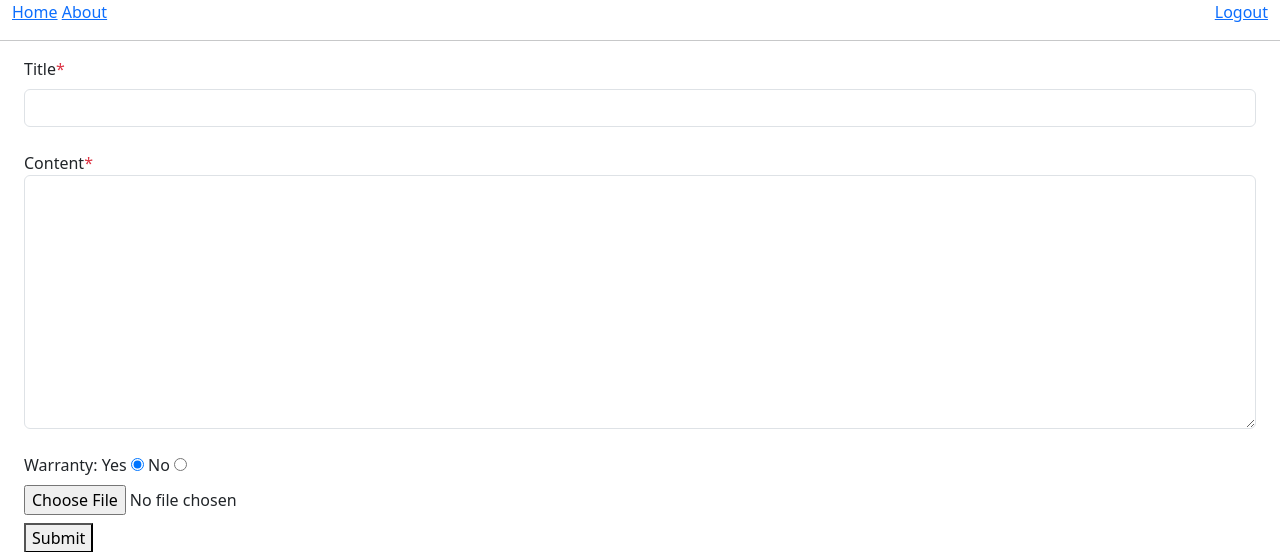
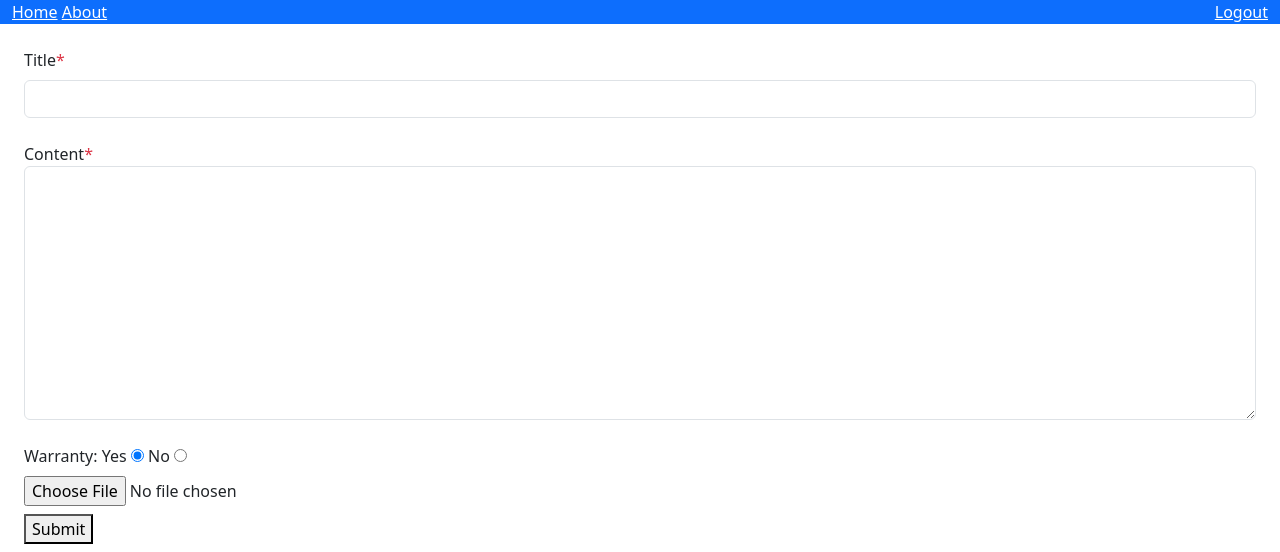
Before and after one commit to sidisnnew/Django, a Django app: page /ticket/add/ in a window 1280 px wide. Shown: the top 552 px of the page. Run offline with Django 4.2, Linux system fonts and the light colour scheme; the visitor is signed in with stand-in values (Sample User, id 1).

Commit message:
minor update

```diff
--- a/djangoticket/ticket/templates/ticket/base.html
+++ b/djangoticket/ticket/templates/ticket/base.html
@@ -15,18 +15,18 @@
 </head>
 <body>
     <script src="https://cdn.jsdelivr.net/npm/bootstrap@5.3.8/dist/js/bootstrap.bundle.min.js" integrity="sha384-FKyoEForCGlyvwx9Hj09JcYn3nv7wiPVlz7YYwJrWVcXK/BmnVDxM+D2scQbITxI" crossorigin="anonymous"></script>
-    <div class="container-fluid" style="display: flex; justify-content: space-between;">
+    <div class="container-fluid bg-primary" style="display: flex; justify-content: space-between;">
         <span>
-            <a href="/ticket">Home</a>
-            <a href="/about">About</a>
+            <a class="text-white" href="/ticket">Home</a>
+            <a class="text-white" href="/about">About</a>
         </span>
         <span>
             {% if user.is_authenticated %}
-            <a href="/ticket/logout">Logout</a>
+            <a class="text-white" href="/ticket/logout">Logout</a>
             {% endif %}
         </span>
     </div>
-    <hr>
+    <br>
     <div class="container-fluid">
         {% block body %} {% endblock %}
     </div>
```
